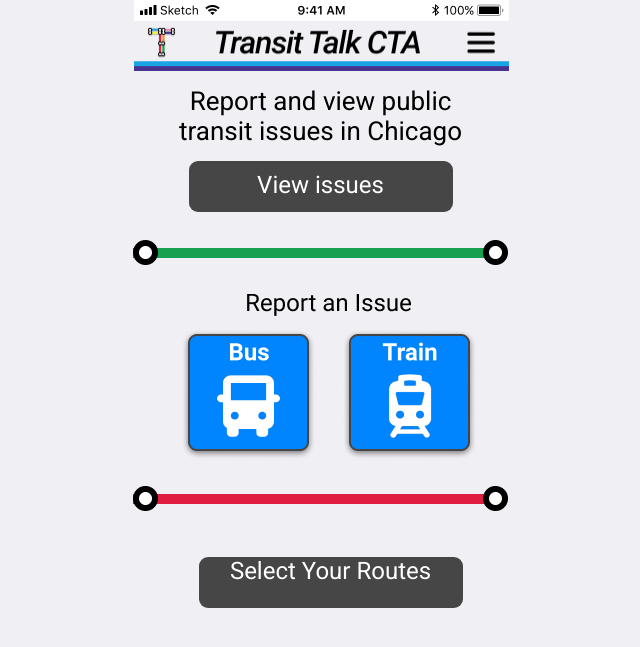
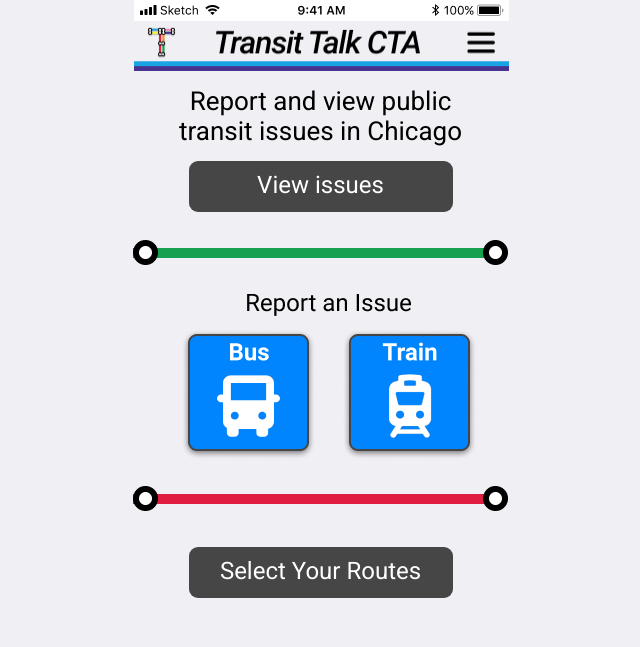
Before and after one commit to andreanthony/andreanthony.github.io, a Jekyll site: the page landingscreen.html, which Jekyll copies as it is, in a window 1280 px wide. Shown: the top 647 px of the page, without its empty margins (319-959 px from the left). Built offline with Jekyll 4.4.1, drawn with Linux system fonts in a browser that asks for light colours.

Commit message:
Update landingscreen.html

```diff
--- a/landingscreen.html
+++ b/landingscreen.html
@@ -19,6 +19,6 @@
  <div id="separatorgreen"><img src="/green.png" alt="separatorgreen" /></div>
  <div id="reportissue"><img src="/reportAnIssue.png" alt="reportissue" /></div>
  <div id="separatorred"><img src="/red.png" alt="separatorred" /></div>
-  <div id="mainbutton-1"<p style="margin: 10px;">Select Your Routes</p></div>
+  <div id="mainbutton-1"><p style="margin: 10px;">Select Your Routes</p></div>
 </body>
 </html>
```
